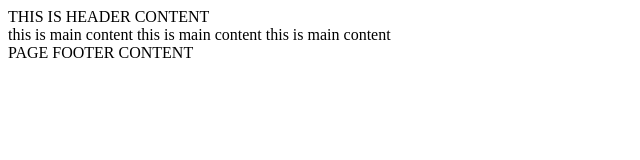
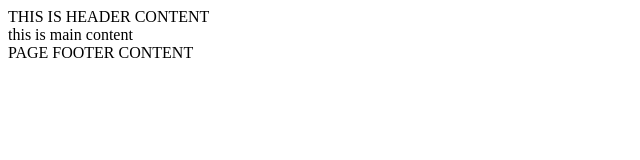
Before and after one commit to yuki19847/xz, a plain HTML site: page index.html in a window 1280 px wide. Shown: the whole page, without its empty margins (0-640 px from the left). Drawn offline with Linux system fonts and the light colour scheme.

Commit message:
index.html delete main content

```diff
--- a/index.html
+++ b/index.html
@@ -10,8 +10,6 @@
 	</div>
 	<div class="main">
 		this is main content
-		this is main content
-		this is main content
 	</div>
 	<div class="footer">
 	  PAGE FOOTER CONTENT
```
